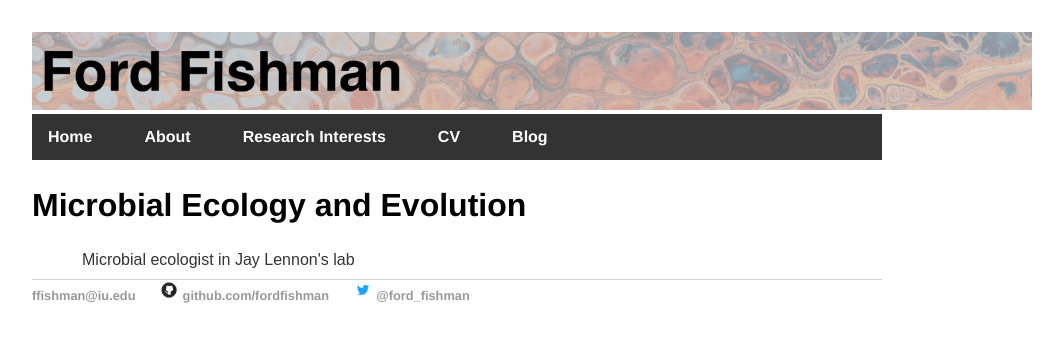
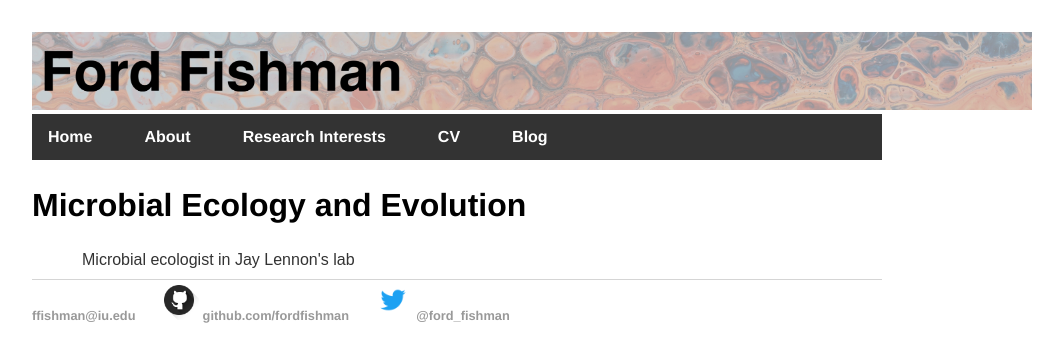
Before and after one commit to fordfishman/fordfishman.github.io, a Jekyll site: the page built from index.html, in a window 1280 px wide. Shown: the top 362 px of the page, without its empty margins (0-1063 px from the left). Built offline with Jekyll 4.4.1, drawn with Linux system fonts in a browser that asks for light colours.

Commit message:
Changed size of footer icons

```diff
--- a/_layouts/default.html
+++ b/_layouts/default.html
@@ -36,11 +36,11 @@
                 <a href="mailto:ffishman@iu.edu">ffishman@iu.edu</a>
             </li>
             <li>
-                <img alt="GithubLogo" src="/pics/github.png" width="20" height="20">
+                <img alt="GithubLogo" src="/pics/github.png" width="40" height="40">
                 <a href="https://github.com/fordfishman">github.com/fordfishman</a>
             </li>
             <li>
-                <img alt="TwitterLogo" src="/pics/twitter.png" width="20" height="20">
+                <img alt="TwitterLogo" src="/pics/twitter.png" width="40" height="40">
                 <a href="https://twitter.com/ford_fishman">@ford_fishman</a>
             </li>
         </ul>
```
